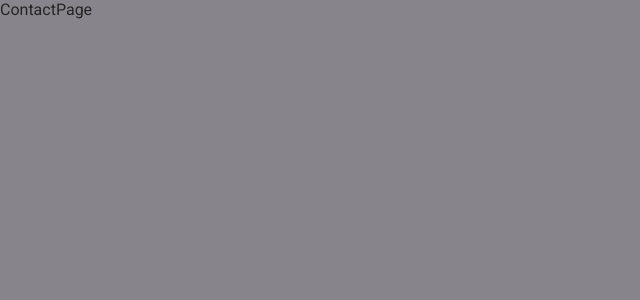
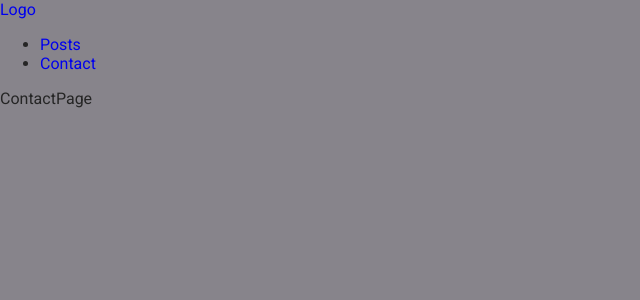
Before and after one commit to benyaar/next-blog, a Next.js app: page /contact in a window 1280 px wide. Shown: the top 300 px of the page, without its empty margins (0-640 px from the left). Built offline with nearby package versions, Linux system fonts and the light colour scheme.

Commit message:
Adding Layout & Navigation Component

```diff
--- /dev/null
+++ b/components/layout/layout.js
@@ -0,0 +1,13 @@
+import { Fragment } from "react";
+import MainNavigation from "./main-navigation";
+
+function Layout(props) {
+    return (
+        <Fragment>
+            <MainNavigation />
+            <main>{props.children}</main>
+        </Fragment>
+    )
+}
+
+export default Layout;
--- /dev/null
+++ b/components/layout/logo.js
@@ -0,0 +1,7 @@
+function Logo() {
+    return (
+        <>Logo</>
+    )
+}
+
+export default Logo;
--- /dev/null
+++ b/components/layout/main-navigation.js
@@ -0,0 +1,18 @@
+import Link from "next/link";
+import Logo from "./logo";
+
+function MainNavigation(props) {
+    return (
+        <header>
+            <Link href="/"><Logo /></Link>
+            <nav>
+                <ul>
+                    <li><Link href="/posts"> Posts</Link></li>
+                    <li><Link href="/contact"> Contact</Link></li>
+                </ul>
+            </nav>
+        </header>
+    )
+}
+
+export default MainNavigation;
--- a/pages/_app.js
+++ b/pages/_app.js
@@ -1,7 +1,13 @@
+import Layout from '../components/layout/layout'
 import '../styles/globals.css'
 
 function MyApp({ Component, pageProps }) {
-  return <Component {...pageProps} />
+  return (
+    <Layout>
+      <Component {...pageProps} />
+    </Layout>
+  )
+
 }
 
 export default MyApp
--- a/pages/index.js
+++ b/pages/index.js
@@ -1,10 +1,10 @@
 import { Fragment } from "react"
+import Hero from "../components/home-page/hero"
 
 function HomePage(){
     return (
         <Fragment>
             <Hero/>
-            <FeaturedPosts/>
         </Fragment>
     )
 }
```
Also changed, not shown: components/home-page/hero.js (+17 -0 lines), public/images/site/me.jpg (added).
